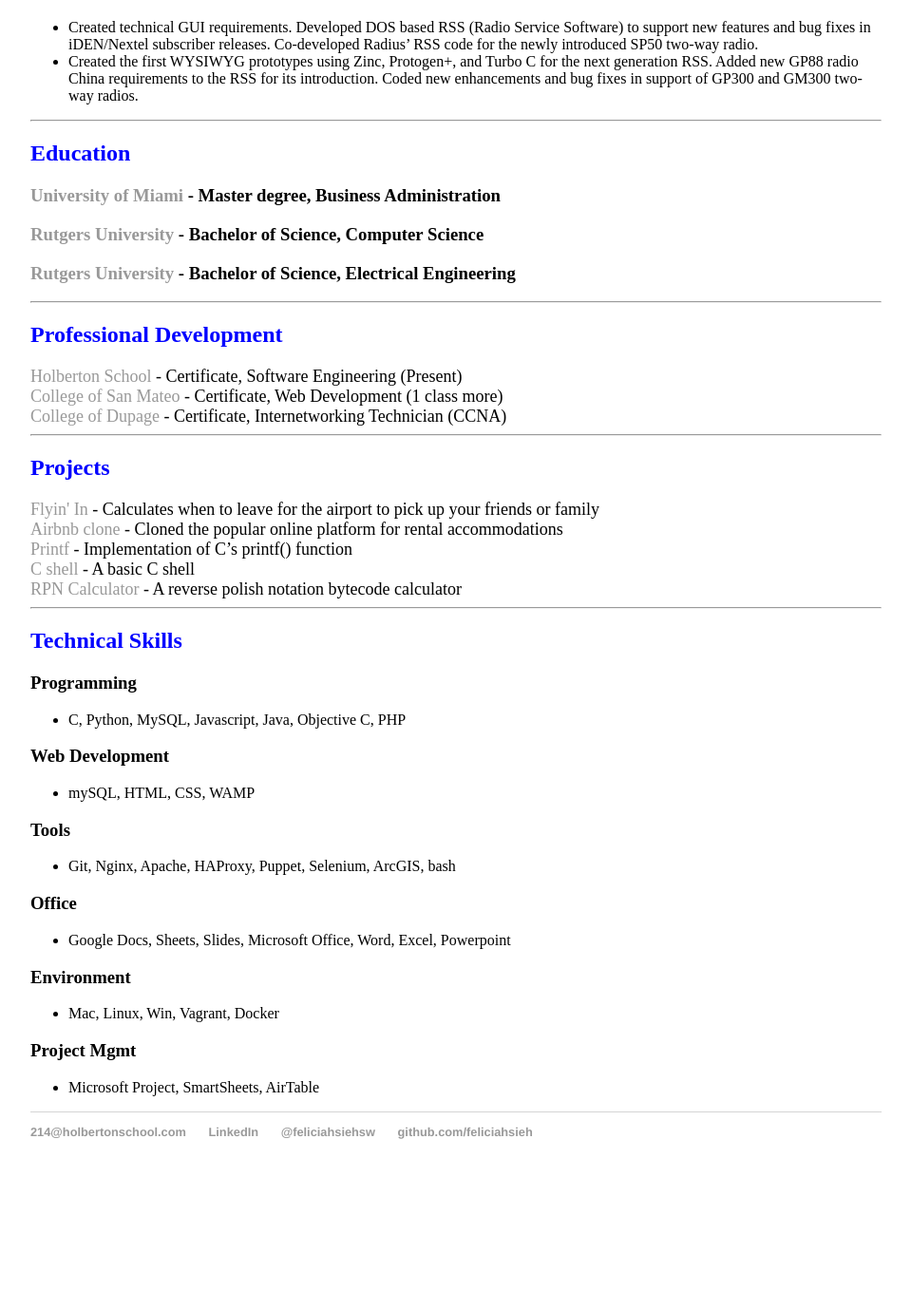
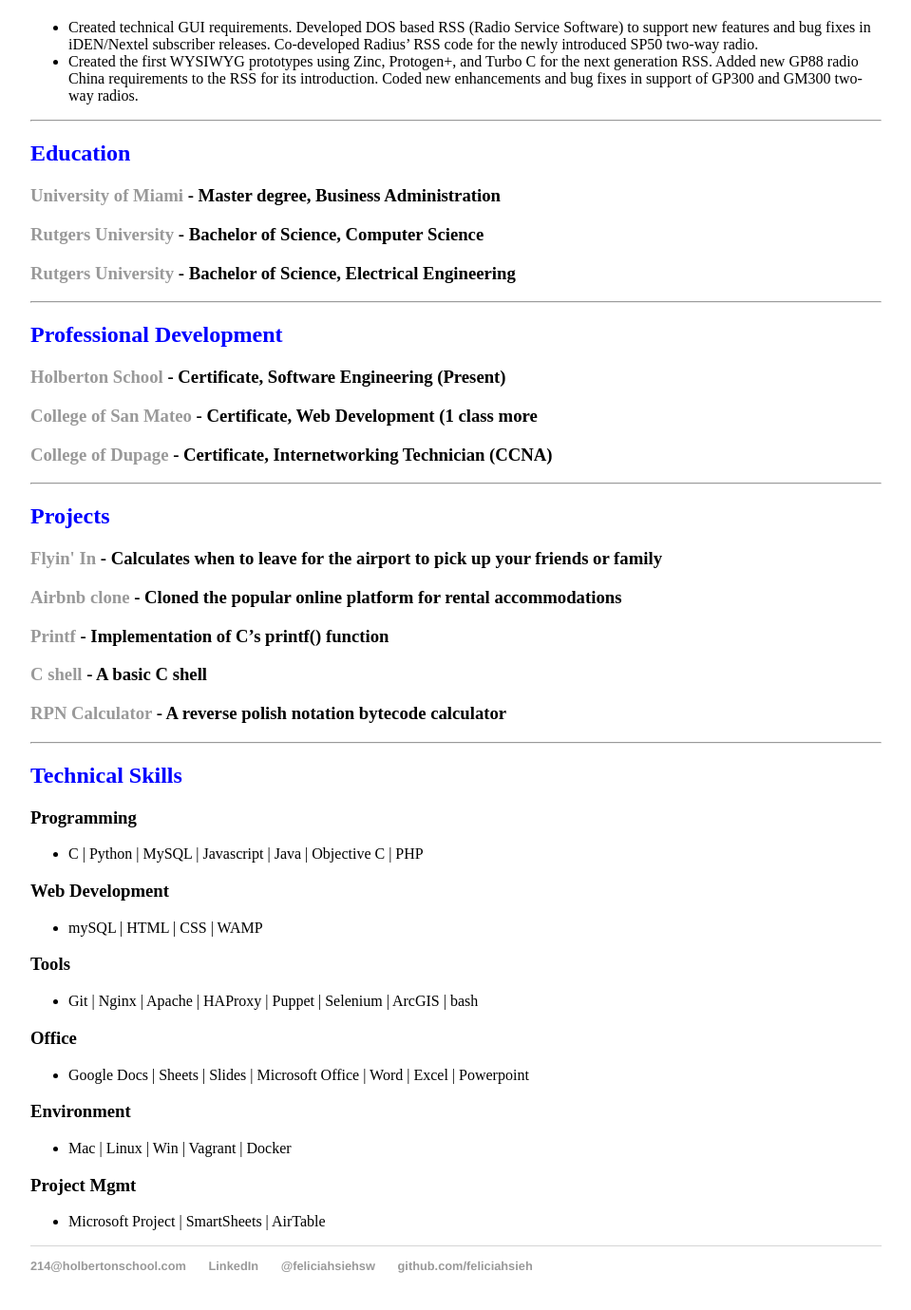
Before and after one commit to feliciahsieh/feliciahsieh.github.io, a Jekyll site: the page built from cv/index.html, in a window 1280 px wide and 1400 px high, scrolled down 1124 px. Shown: the top 1379 px of the window at 95% size, without its empty margins (160-1119 px from the left). Built offline with Jekyll 4.4.1, drawn with Linux system fonts in a browser that asks for light colours; before the commit the page ends 2383 px from its top, so only the background shows below that.

Commit message:
Going back to <h3>

```diff
--- a/cv/index.html
+++ b/cv/index.html
@@ -69,34 +69,20 @@
     <hr> <!-- ------------------------- -->
 
 	<h2><font color="blue">Professional Development</font></h2>
-	<div>
-		<font size="4px">
-			<a href="http://www.holbertonschool.com">Holberton School</a> - Certificate, Software Engineering (Present)
-			<br>
-			<a href="https://www.collegeofsanmateo.edu/">College of San Mateo</a> - Certificate, Web Development (1 class more)
-			<br>
-			<a href="http://www.cod.edu/">College of Dupage</a> - Certificate, Internetworking Technician (CCNA)
-			<br>
-		</font>
-	</div>
+	<h3><a href="http://www.holbertonschool.com">Holberton School</a> - Certificate, Software Engineering (Present)</h3>
+
+	<h3><a href="https://www.collegeofsanmateo.edu/">College of San Mateo</a> - Certificate, Web Development (1 class more</h3>
+
+	<h3><a href="http://www.cod.edu/">College of Dupage</a> - Certificate, Internetworking Technician (CCNA)</h3>
 
 	<hr> <!-- ------------------------- -->
 
 	<h2><font color="blue">Projects</font></h2>
-	<div>
-		<font size="4px">
-			<a href="http://www.flyinin.today/">Flyin' In</a> - Calculates when to leave for the airport to pick up your friends or family
-			<br>
-			<a href="https://github.com/feliciahsieh/AirBnB_clone_v3">Airbnb clone</a> - Cloned the popular online platform for rental accommodations
-			<br>
-			<a href="https://github.com/feliciahsieh/printf">Printf</a> - Implementation of C’s printf() function
-			<br>
-			<a href="https://github.com/feliciahsieh/shell">C shell</a> - A basic C shell
-			<br>
-			<a href="https://github.com/feliciahsieh/monty">RPN Calculator</a> - A reverse polish notation bytecode calculator
-			<br>
-		</font>
-	</div>
+	<h3><a href="http://www.flyinin.today/">Flyin' In</a> - Calculates when to leave for the airport to pick up your friends or family</h3>
+	<h3><a href="https://github.com/feliciahsieh/AirBnB_clone_v3">Airbnb clone</a> - Cloned the popular online platform for rental accommodations</h3>
+	<h3><a href="https://github.com/feliciahsieh/printf">Printf</a> - Implementation of C’s printf() function</h3>
+	<h3><a href="https://github.com/feliciahsieh/shell">C shell</a> - A basic C shell</h3>
+	<h3><a href="https://github.com/feliciahsieh/monty">RPN Calculator</a> - A reverse polish notation bytecode calculator</h3>
 
 	<hr> <!-- ------------------------- -->
 
@@ -104,31 +90,31 @@
 
 	<h3>Programming</h3>
 	<ul>
-		<li>C, Python, MySQL, Javascript, Java, Objective C, PHP</li>
+		<li>C | Python | MySQL | Javascript | Java | Objective C | PHP</li>
 	</ul>
 
 	<h3>Web Development</h3>
 	<ul>
-		<li>mySQL, HTML, CSS, WAMP</li>
+		<li>mySQL | HTML | CSS | WAMP</li>
 	</ul>
 
 	<h3>Tools</h3>
 	<ul>
-		<li>Git, Nginx, Apache, HAProxy, Puppet, Selenium, ArcGIS, bash</li>
+		<li>Git | Nginx | Apache | HAProxy | Puppet | Selenium | ArcGIS | bash</li>
 	</ul>
 
 	<h3>Office</h3>
 	<ul>
-		<li>Google Docs, Sheets, Slides, Microsoft Office, Word, Excel, Powerpoint</li>
+		<li>Google Docs | Sheets | Slides | Microsoft Office | Word | Excel | Powerpoint</li>
 	</ul>
 
 	<h3>Environment</h3>
 	<ul>
-		<li>Mac, Linux, Win, Vagrant, Docker</li>
+		<li>Mac | Linux | Win | Vagrant | Docker</li>
 	</ul>
 
 	<h3>Project Mgmt</h3>
 	<ul>
-		<li>Microsoft Project, SmartSheets, AirTable</li>
+		<li>Microsoft Project | SmartSheets | AirTable</li>
 	</ul>
 </div>
```
